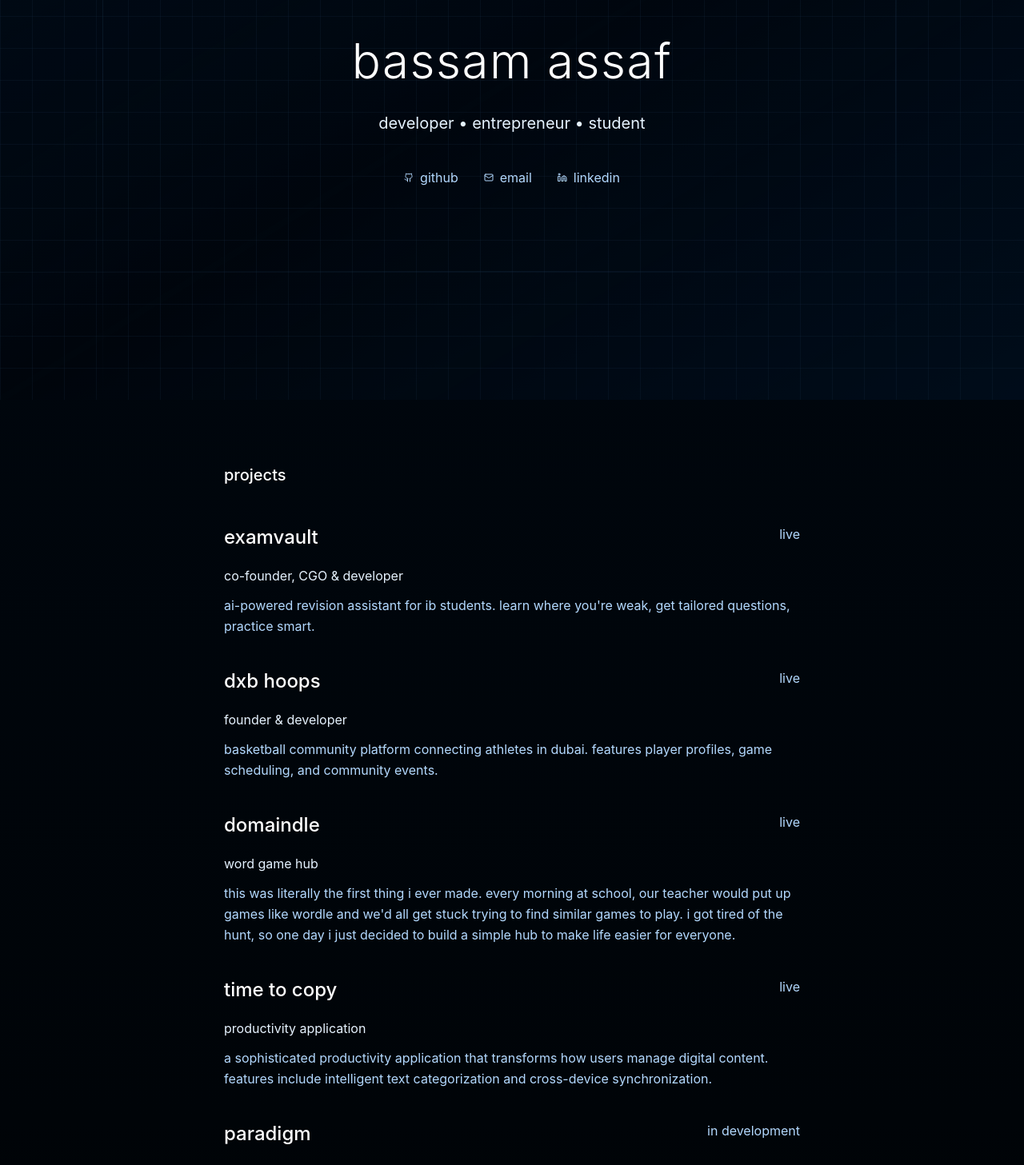
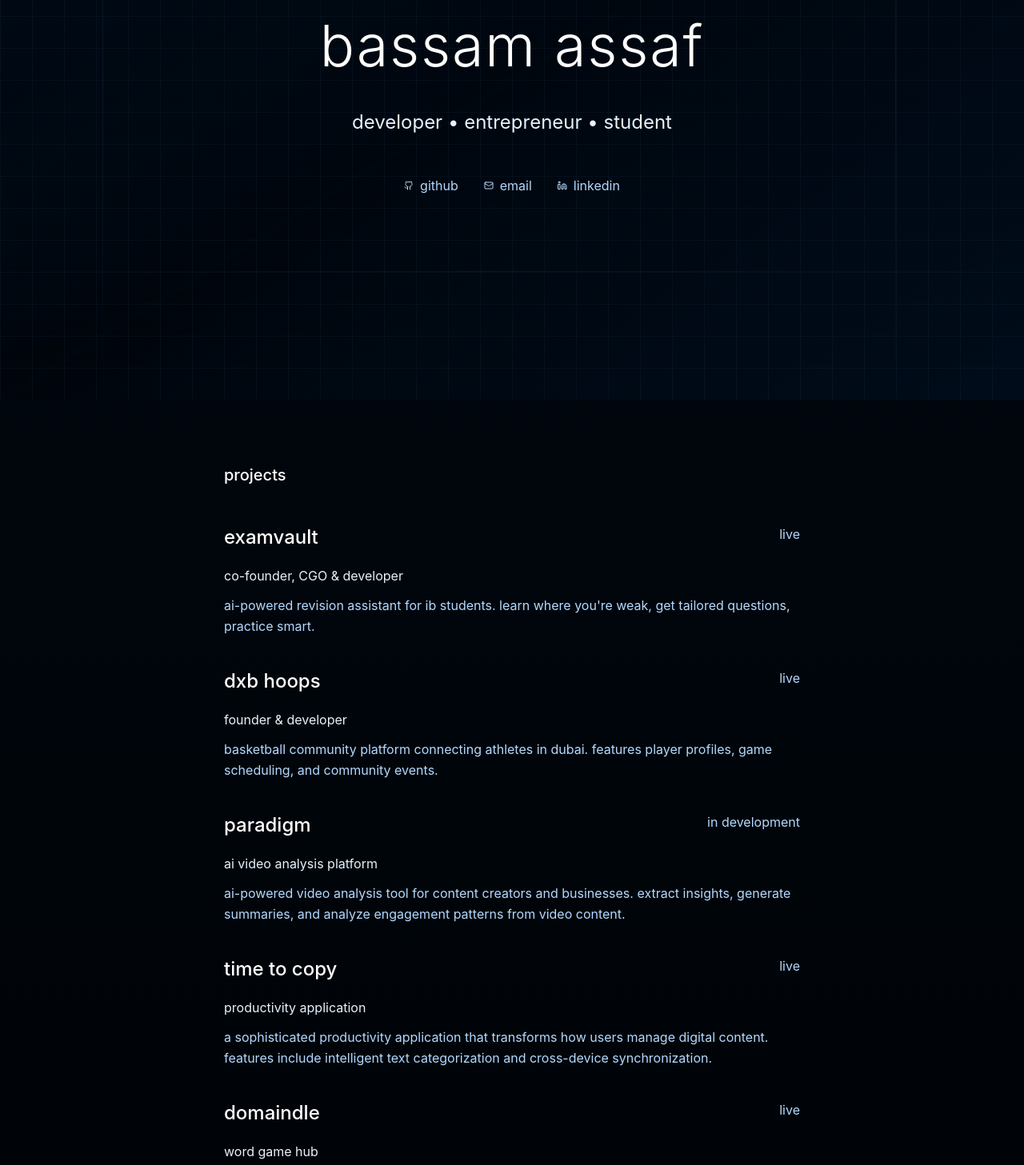
Before and after one commit to bassamassaf8/bassamassaf.com, a Next.js app: page / in a window 1280 px wide. Shown: the part 300-1757 px from the top of the page at 80% size. Built offline with nearby package versions, Linux system fonts and the light colour scheme.

Commit message:
Fix favicon, reorder projects, make hero section bigger and higher

```diff
--- a/src/app/layout.tsx
+++ b/src/app/layout.tsx
@@ -23,8 +23,8 @@ export const metadata: Metadata = {
   authors: [{ name: "Bassam Assaf" }],
   creator: "Bassam Assaf",
   icons: {
-    icon: "/favicon.png",
-    shortcut: "/favicon.png",
+    icon: "/favicon.ico",
+    shortcut: "/favicon.ico",
     apple: "/favicon.png",
   },
   openGraph: {
--- a/src/app/page.tsx
+++ b/src/app/page.tsx
@@ -54,12 +54,12 @@ export default function Home() {
       </nav>
 
       {/* Hero Section */}
-      <section className="min-h-screen flex flex-col items-center justify-center px-4 sm:px-6 pt-20 relative z-10">
-        <div className="max-w-2xl mx-auto text-center">
-          <h1 className="text-4xl sm:text-5xl md:text-6xl font-light mb-8 tracking-wide text-[#ffffff]">
+      <section className="min-h-screen flex flex-col items-center justify-center px-4 sm:px-6 pt-16 relative z-10">
+        <div className="max-w-3xl mx-auto text-center">
+          <h1 className="text-5xl sm:text-6xl md:text-7xl font-light mb-10 tracking-wide text-[#ffffff]">
             bassam assaf
           </h1>
-          <p className="text-lg sm:text-xl text-[#e6f3ff] mb-10 max-w-md mx-auto leading-relaxed">
+          <p className="text-xl sm:text-2xl text-[#e6f3ff] mb-12 max-w-lg mx-auto leading-relaxed">
             developer • entrepreneur • student
           </p>
           <div className="flex items-center justify-center gap-6 sm:gap-8 text-sm sm:text-base text-[#b3d9ff]">
@@ -151,26 +151,19 @@ export default function Home() {
           <div className="group">
             <div className="flex flex-col sm:flex-row sm:items-start sm:justify-between mb-3">
               <h3 className="text-xl sm:text-2xl font-medium text-[#ffffff] mb-2">
-                domaindle
+                paradigm
               </h3>
-              <a
-                href="https://domaindle.com"
-                target="_blank"
-                rel="noopener noreferrer"
-                className="text-sm sm:text-base text-[#b3d9ff] hover:text-[#e6f3ff] transition-colors self-start sm:self-auto"
-              >
-                live
-              </a>
+              <span className="text-sm sm:text-base text-[#b3d9ff] self-start sm:self-auto">
+                in development
+              </span>
             </div>
             <p className="text-sm sm:text-base text-[#e6f3ff] mb-3">
-              word game hub
+              ai video analysis platform
             </p>
             <p className="text-sm sm:text-base text-[#b3d9ff] leading-relaxed">
-              this was literally the first thing i ever made. every morning at
-              school, our teacher would put up games like wordle and we'd all
-              get stuck trying to find similar games to play. i got tired of the
-              hunt, so one day i just decided to build a simple hub to make life
-              easier for everyone.
+              ai-powered video analysis tool for content creators and
+              businesses. extract insights, generate summaries, and analyze
+              engagement patterns from video content.
             </p>
           </div>
 
@@ -201,19 +194,26 @@ export default function Home() {
           <div className="group">
             <div className="flex flex-col sm:flex-row sm:items-start sm:justify-between mb-3">
               <h3 className="text-xl sm:text-2xl font-medium text-[#ffffff] mb-2">
-                paradigm
+                domaindle
               </h3>
-              <span className="text-sm sm:text-base text-[#b3d9ff] self-start sm:self-auto">
-                in development
-              </span>
+              <a
+                href="https://domaindle.vercel.app"
+                target="_blank"
+                rel="noopener noreferrer"
+                className="text-sm sm:text-base text-[#b3d9ff] hover:text-[#e6f3ff] transition-colors self-start sm:self-auto"
+              >
+                live
+              </a>
             </div>
             <p className="text-sm sm:text-base text-[#e6f3ff] mb-3">
-              ai video analysis platform
+              word game hub
             </p>
             <p className="text-sm sm:text-base text-[#b3d9ff] leading-relaxed">
-              ai-powered video analysis tool for content creators and
-              businesses. extract insights, generate summaries, and analyze
-              engagement patterns from video content.
+              this was literally the first thing i ever made. every morning at
+              school, our teacher would put up games like wordle and we'd all
+              get stuck trying to find similar games to play. i got tired of the
+              hunt, so one day i just decided to build a simple hub to make life
+              easier for everyone.
             </p>
           </div>
         </div>
```
Also changed, not shown: 1 other file (tests, documents, lock files or other folders).
